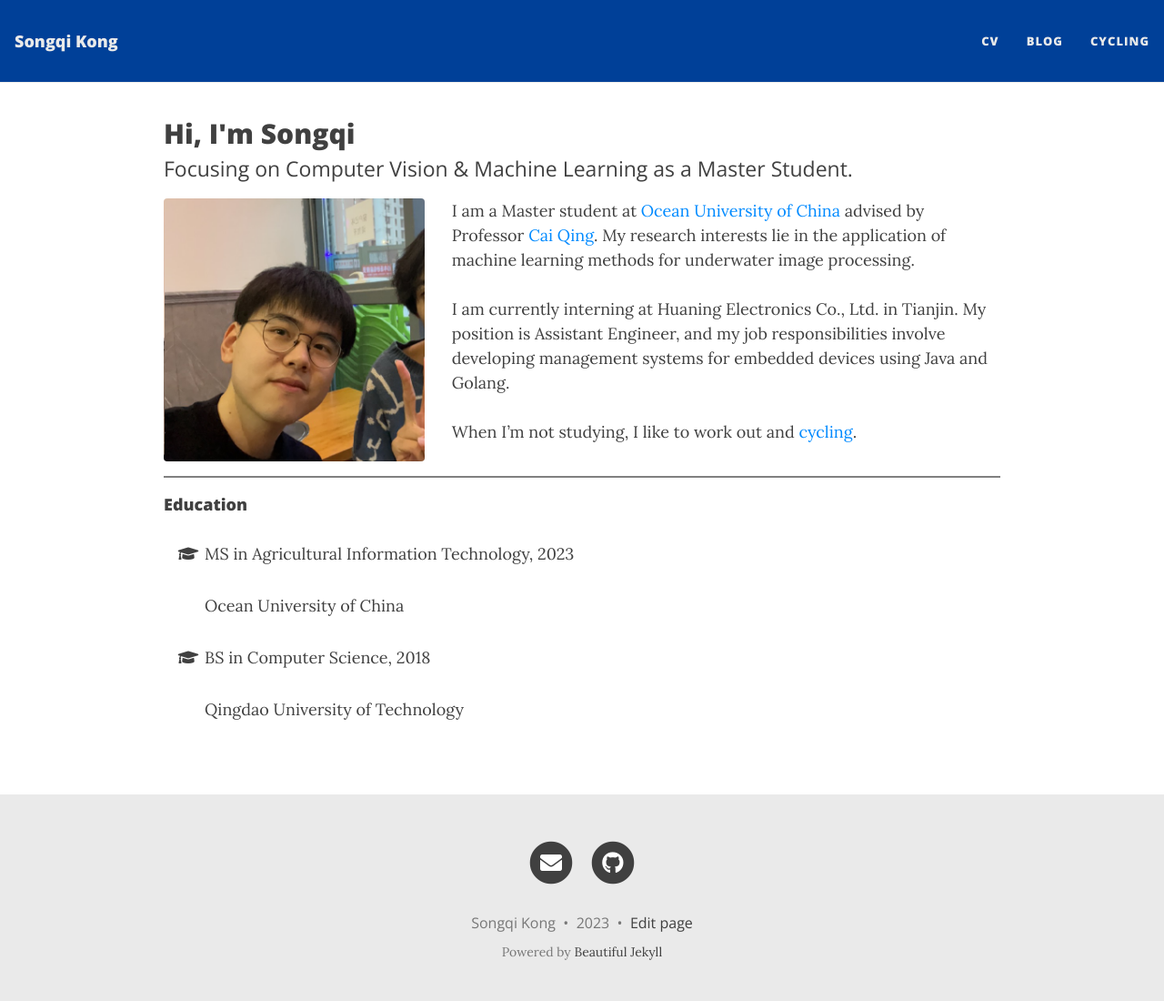
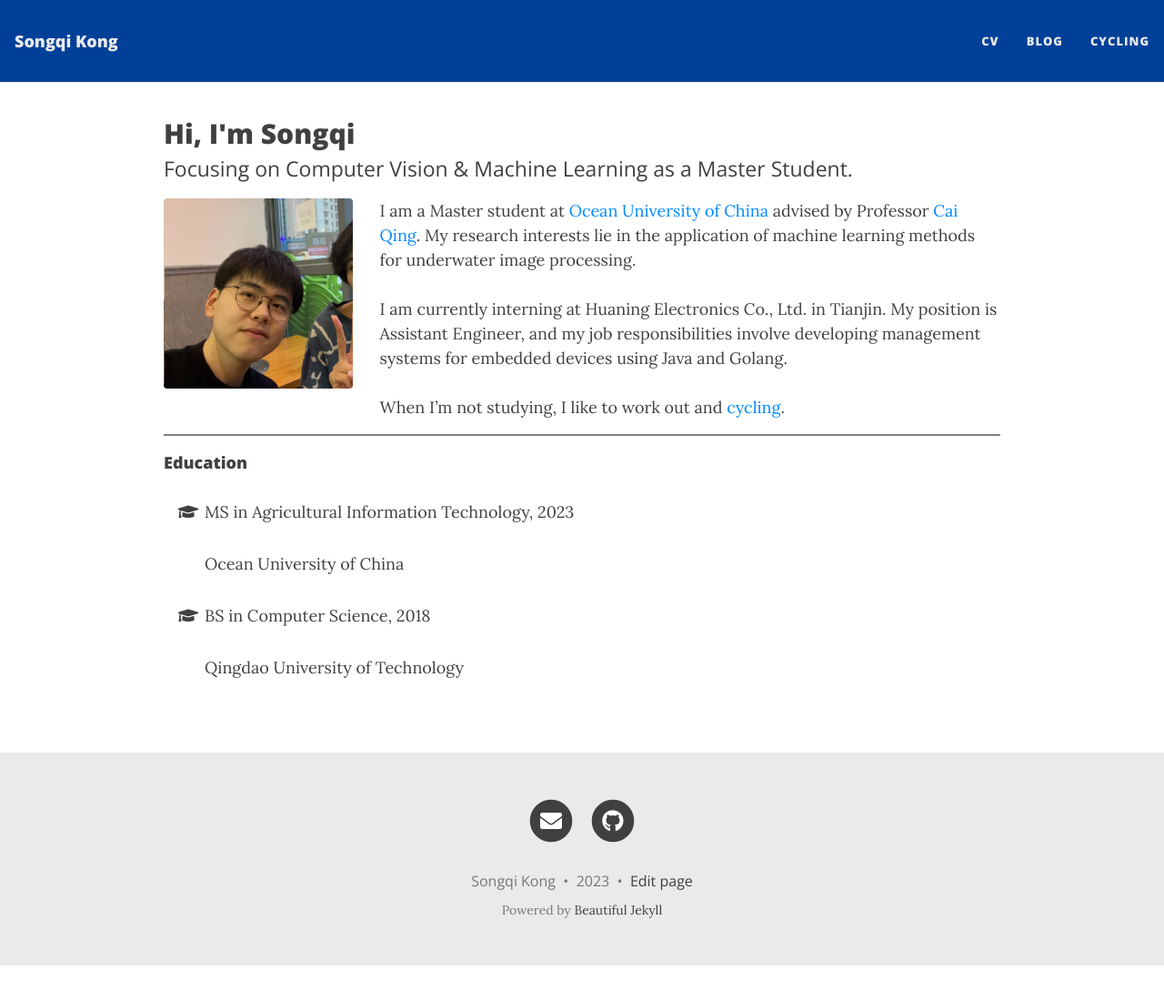
Before and after one commit to songqikong/songqikong.github.io, a Jekyll site: the page built from index.html, in a window 1280 px wide and 1107 px high. Shown: the top 1100 px of the window at 91% size. Built offline with Jekyll 4.4.1, drawn with Linux system fonts in a browser that asks for light colours; nearby versions of some CDN libraries; the list of posts is cut into pages by our own code.

Commit message:
Update index.html

```diff
--- a/index.html
+++ b/index.html
@@ -6,10 +6,10 @@
 ---
 
 <div class="row">
-    <div class="col-4">
+    <div class="col-3">
     <img decoding="async" src="/assets/img/avater.png" class="rounded">
   </div>
-  <div class="col-8">
+  <div class="col-9">
     I am a Master student at <a href="http://eweb.ouc.edu.cn/">Ocean University of China</a> advised by Professor <a
       href="https://tocaiqing.github.io/">Cai Qing</a>. My research interests lie in the application of machine learning
     methods for underwater image processing. <br><br>
```
